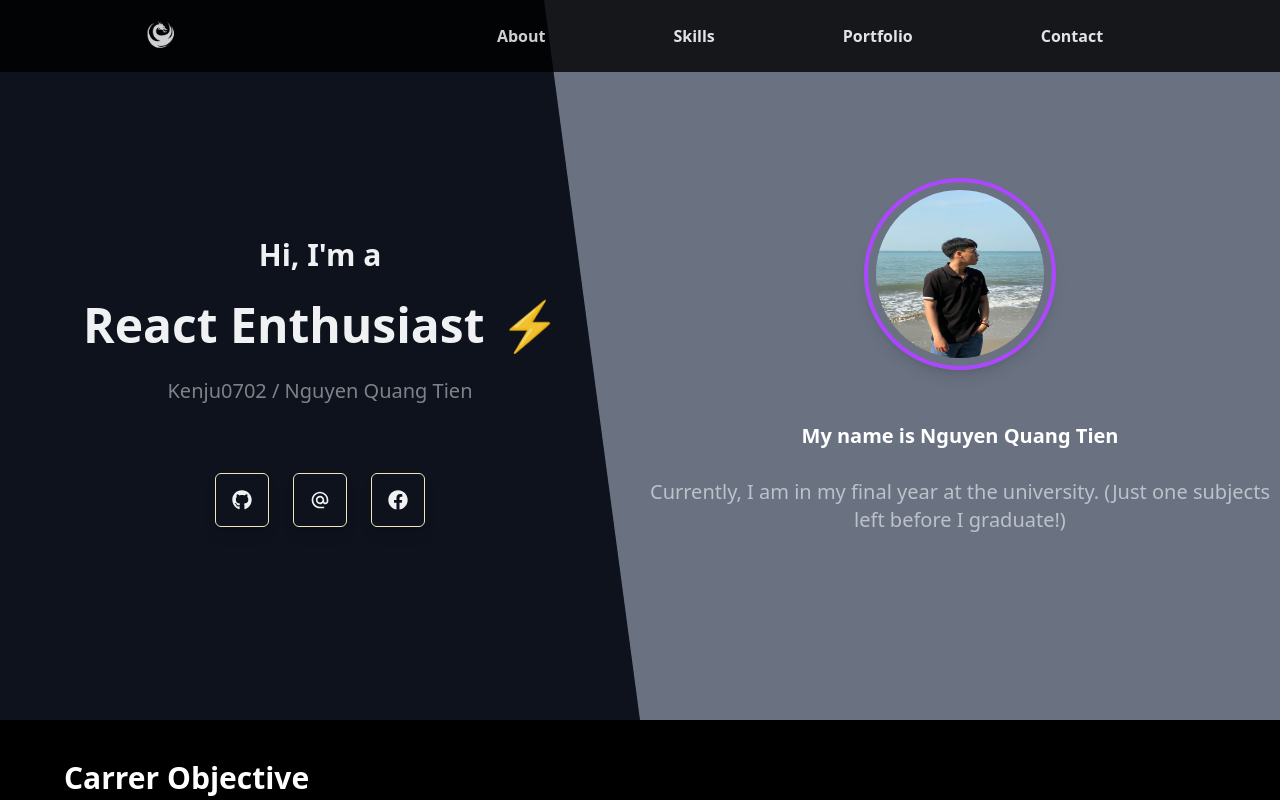
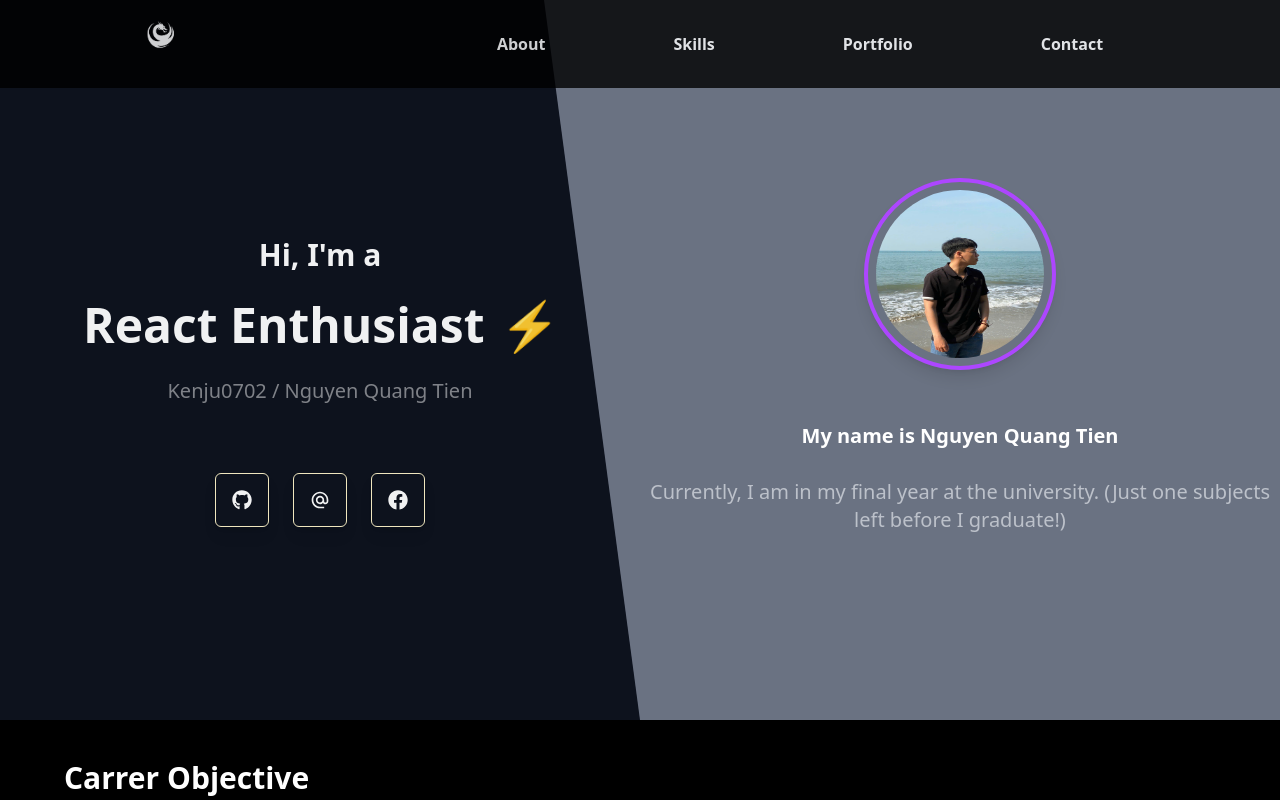
Before and after one commit to Kenju0702/portfolio, a React (Vite) app: page / in a window 1280 px wide. Shown: the top 800 px of the page. Built offline with nearby package versions, Linux system fonts and the light colour scheme.

Commit message:
fix vercel1

```diff
--- a/src/index.css
+++ b/src/index.css
@@ -3,7 +3,7 @@
 
 /* nav */
 .nav-a{
-    @apply text-base w-full   md:bg-black md:text-white font-bold text-purple-500  py-2 px-4 md:border-none md:border-white border-b-2; /* Áp dụng màu chữ và hover */
+    @apply text-base w-full  inline-block md:bg-black md:text-white font-bold text-purple-500  py-2 px-4 md:border-none md:border-white border-b-2; /* Áp dụng màu chữ và hover */
 
 }
 
```
